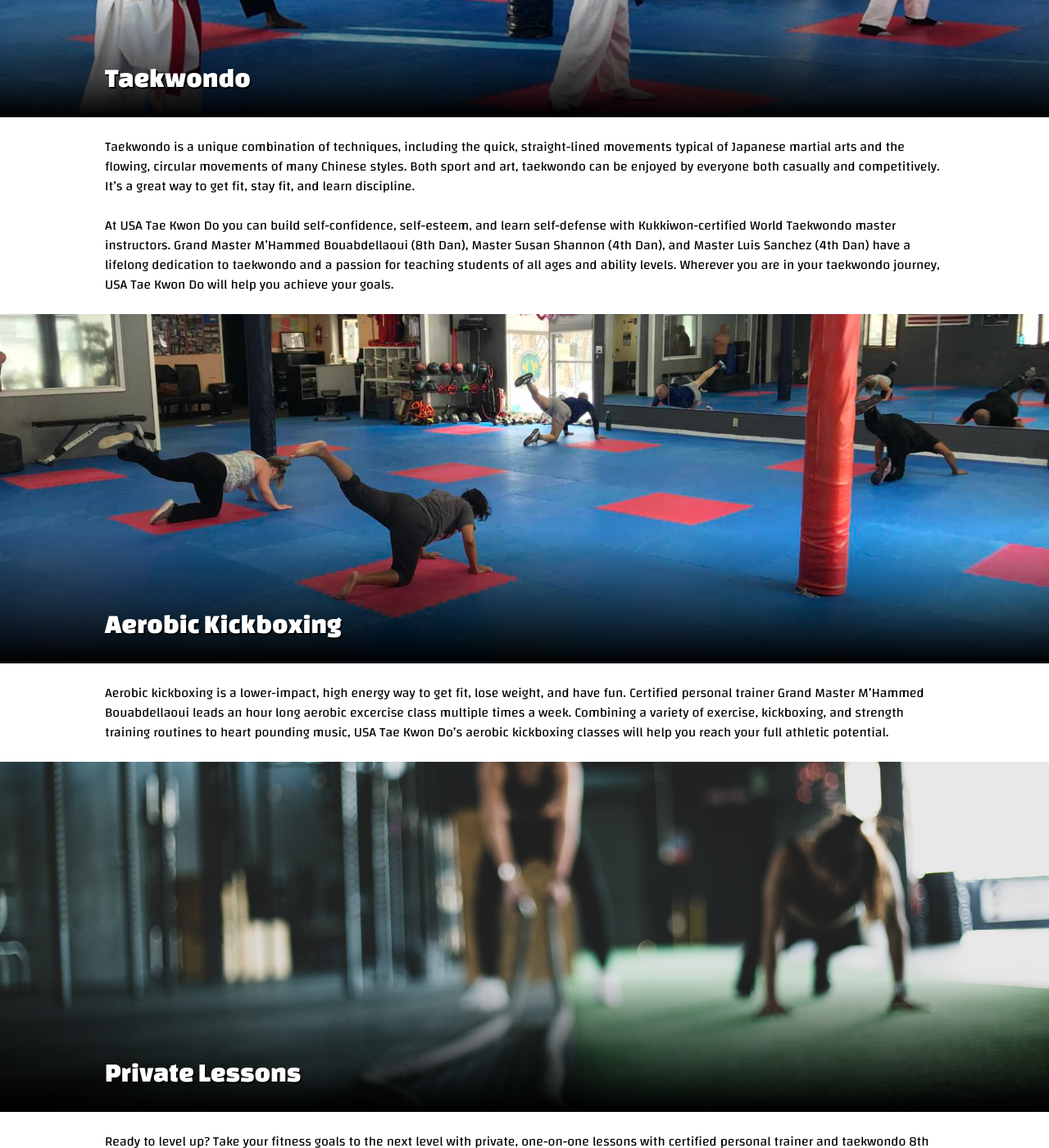
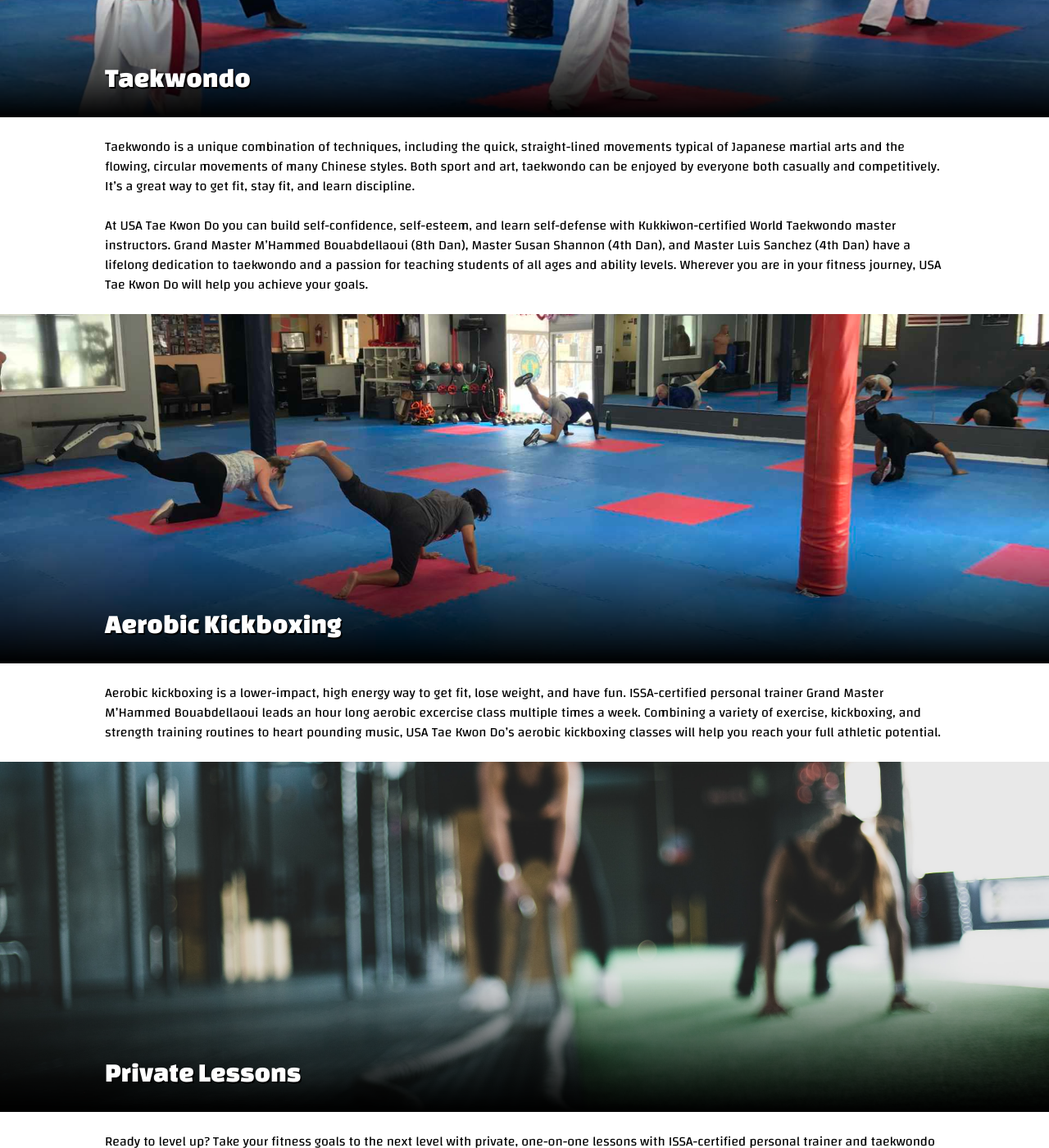
Before and after one commit to mgsisk/usatkdmi.com, a Jekyll site: the page built from src/_pages/programs.md, in a window 1280 px wide and 1400 px high, scrolled down 692 px. Shown: the whole window at 82% size. Built offline with Jekyll 4.4.1, drawn with Linux system fonts in a browser that asks for light colours; some of the changed text lies outside the part shown.

Commit message:
Update programs.yml

```diff
--- a/src/_data/programs.yml
+++ b/src/_data/programs.yml
@@ -11,13 +11,13 @@
     Grand Master M'Hammed Bouabdellaoui (8th Dan), Master Susan Shannon (4th
     Dan), and Master Luis Sanchez (4th Dan) have a lifelong dedication to
     taekwondo and a passion for teaching students of all ages and ability
-    levels. Wherever you are in your taekwondo journey, USA Tae Kwon Do will
-    help you achieve your goals.
+    levels. Wherever you are in your fitness journey, USA Tae Kwon Do will help
+    you achieve your goals.
 
 - title: Aerobic Kickboxing
   content: |
     Aerobic kickboxing is a lower-impact, high energy way to get fit, lose
-    weight, and have fun. Certified personal trainer Grand Master M'Hammed
+    weight, and have fun. ISSA-certified personal trainer Grand Master M'Hammed
     Bouabdellaoui leads an hour long aerobic excercise class multiple times a
     week. Combining a variety of exercise, kickboxing, and strength training
     routines to heart pounding music, USA Tae Kwon Do's aerobic kickboxing
@@ -26,7 +26,7 @@
 - title: Private Lessons
   content: |
     Ready to level up? Take your fitness goals to the next level with private,
-    one-on-one lessons with certified personal trainer and taekwondo 8th Dan
-    Grand Master M'Hammed Bouabdellaoui. Grand Master M'Hammed specializes in
-    teaching students of all ages and ability levels, and can help you reach
+    one-on-one lessons with ISSA-certified personal trainer and taekwondo 8th
+    Dan Grand Master M'Hammed Bouabdellaoui. Grand Master M'Hammed specializes
+    in teaching students of all ages and ability levels, and can help you reach
     your personal fitness goals with dedicated private lessons.
```
